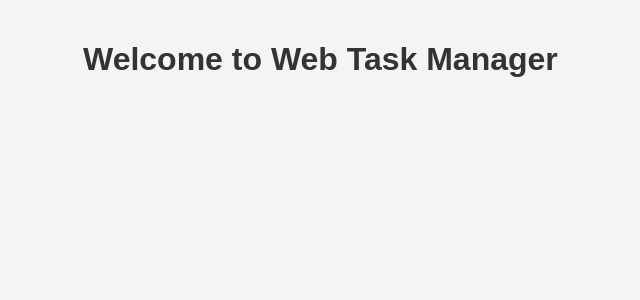
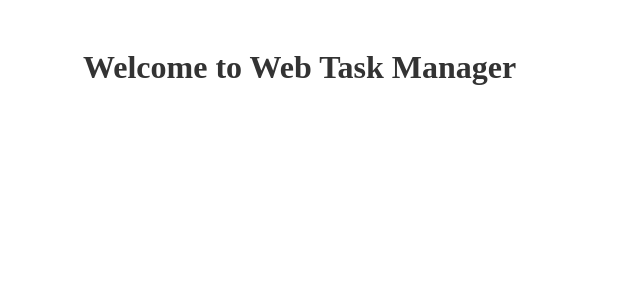
Before and after one commit to Bluebull7/WebTaskManager, a Next.js app in the folder task-manager/: page / in a window 1280 px wide. Shown: the top 300 px of the page, without its empty margins (157-797 px from the left). Built offline with nearby package versions, Linux system fonts and the light colour scheme.

Commit message:
fixed import, css bugs

```diff
--- a/task-manager/pages/_app.js
+++ b/task-manager/pages/_app.js
@@ -1,4 +1,3 @@
-import '..styles/global.css';
 
 function myApp({ Component, pageProps }) {
     return <Component {...pageProps} />;
--- a/task-manager/styles/global.css
+++ /dev/null
@@ -1,7 +0,0 @@
-body {
-    font-family: 'Arial', sans-serif;
-    background-color: #f4f4f4;
-    margin: auto;
-    padding: 0;
-
-}
--- a/task-manager/styles/styles.module.css
+++ b/task-manager/styles/styles.module.css
@@ -1,11 +1,3 @@
-body {
-    font-family: 'Arial', sans-serif;
-    background-color: #f4f4f4;
-    margin: auto;
-    padding: 0;
-
-}
-
 .container {
     max-width: 800px;
     margin: 0 auto;
--- a/task-manager/tsconfig.json
+++ b/task-manager/tsconfig.json
@@ -21,6 +21,6 @@
       "@/*": ["./*"]
     }
   },
-  "include": ["next-env.d.ts", "**/*.tsx", "**/*.tsx", ".next/types/**/*.ts"],
+  "include": ["src/**/*", "app/**/*", "styles/**/*","next-env.d.ts", "**/*.ts", "**/*.tsx", ".next/types/**/*.ts"],
   "exclude": ["node_modules"]
 }
```
